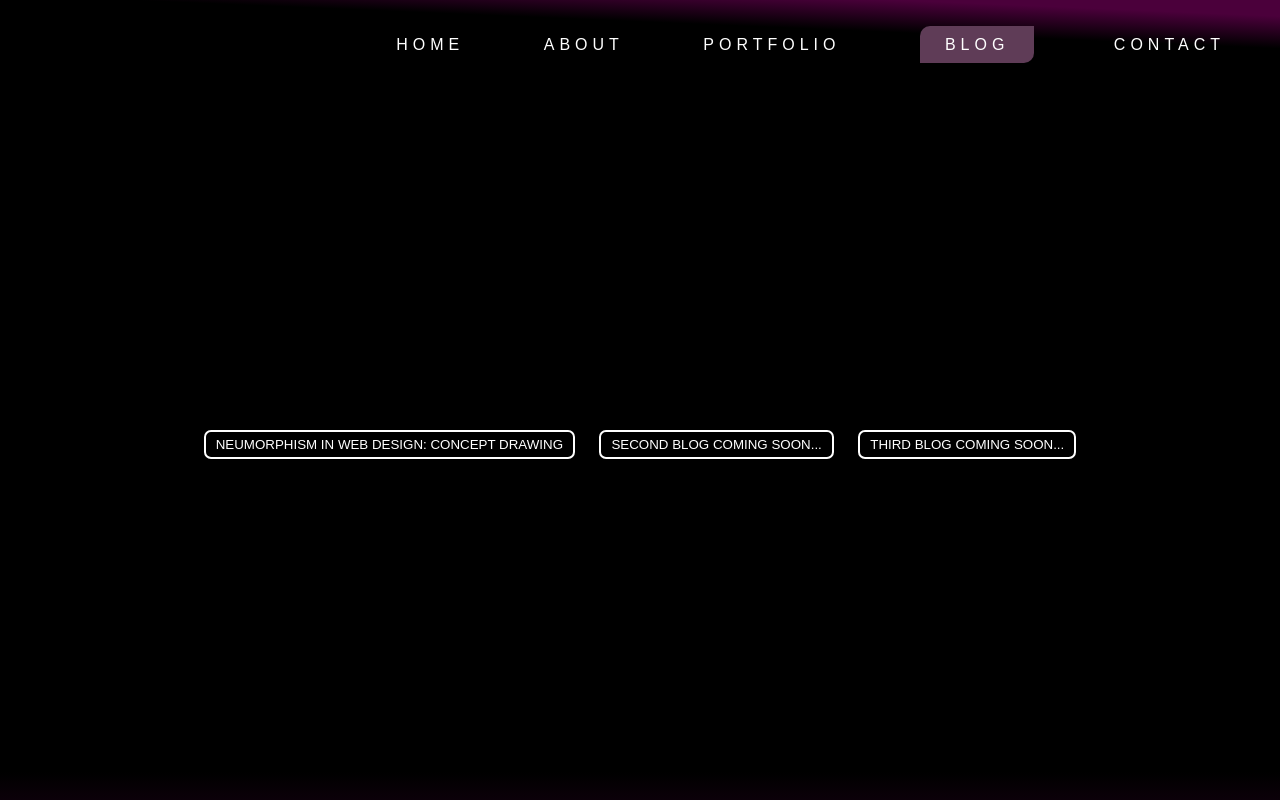
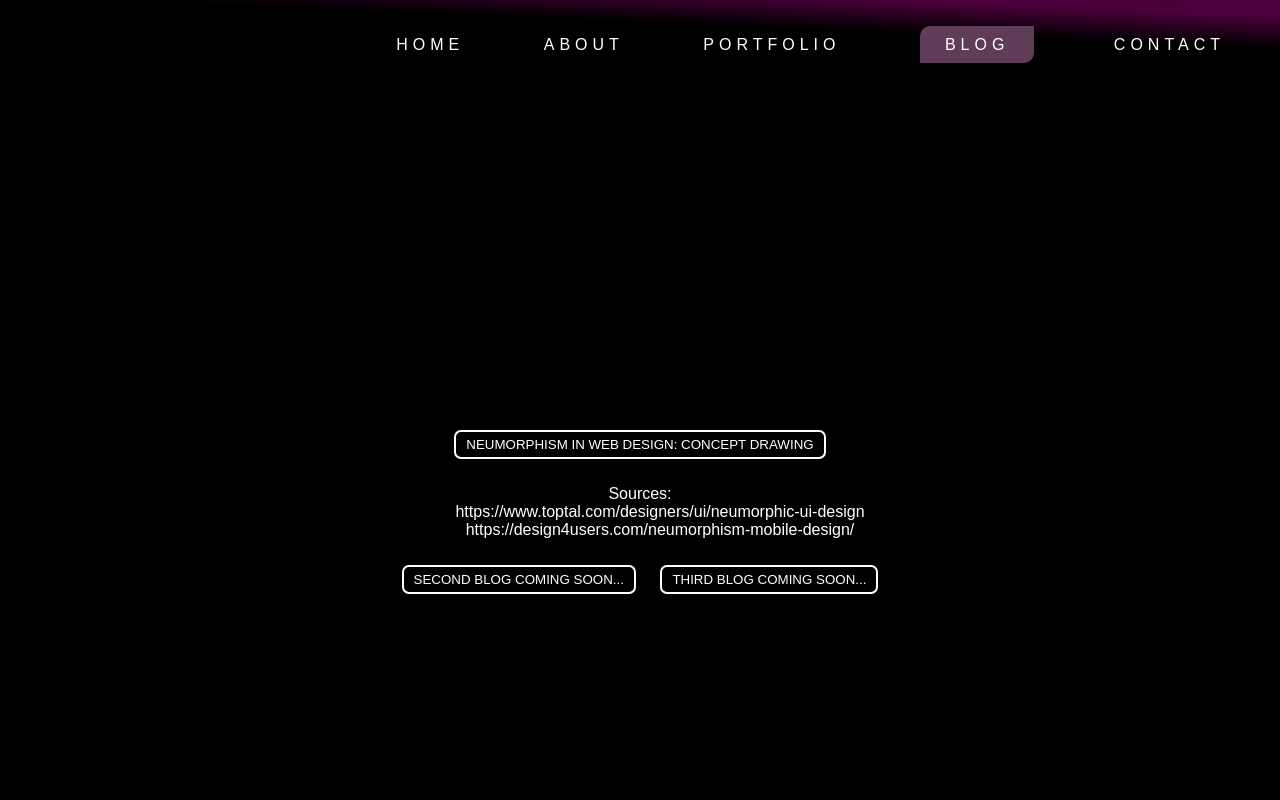
Before and after one commit to hmdarden97/personalportfolio, a plain HTML site: page page-blog/blog.html in a window 1280 px wide. Shown: the top 800 px of the page. Drawn offline with Linux system fonts and the light colour scheme.

Commit message:
Update Blog Post: Neumorphism; 12/04 2:26am

```diff
--- a/page-blog/assets/css/style.css
+++ b/page-blog/assets/css/style.css
@@ -63,6 +63,15 @@ header nav ul li a:hover{
 #blog-buttons{
     text-align: center;
     padding: 350px 0 150px 0;
+}
+
+.blog-buttons dd a{
+    color: #ffffff;
+    text-decoration: none;
+}
+
+.blog-buttons dd a:hover{
+    color: #5f3c57;
 }
 
 button {
--- a/page-blog/blog.html
+++ b/page-blog/blog.html
@@ -31,6 +31,11 @@
             <button class="hero-btn">
                 <a href="assets/img/neumorphism.PNG" target="_blank">Neumorphism in Web Design: Concept Drawing</a>
               </button>
+            <dl>
+                <dt>Sources:</dt>
+                <dd><a href="https://www.toptal.com/designers/ui/neumorphic-ui-design" target="_blank">https://www.toptal.com/designers/ui/neumorphic-ui-design</a></dd>
+                <dd><a href="https://design4users.com/neumorphism-mobile-design/" target="_blank">https://design4users.com/neumorphism-mobile-design/</a></dd>
+            </dl>
               <button class="hero-btn">
                   <a href="" target="_blank">Second Blog Coming Soon...</a>
               </button>
```
